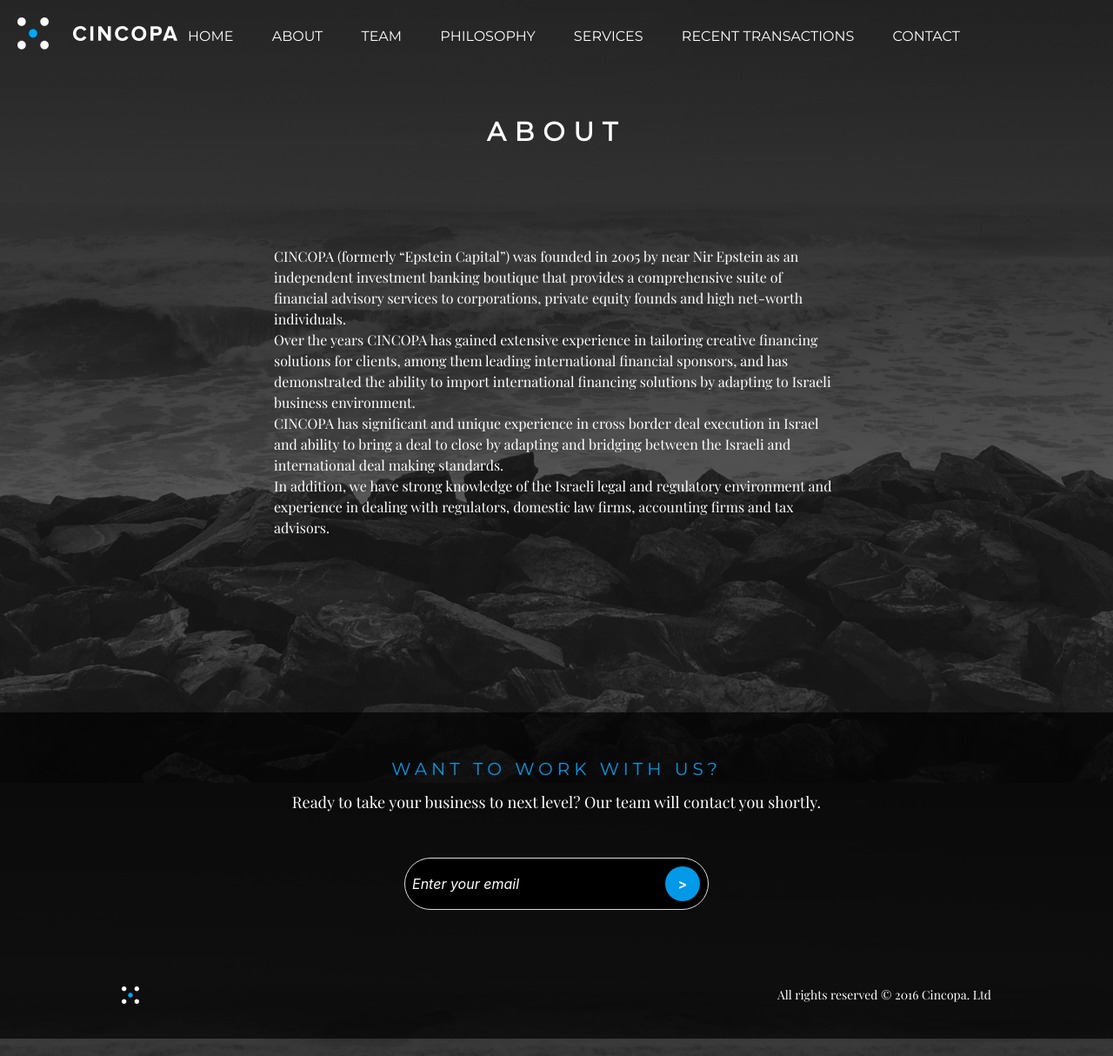
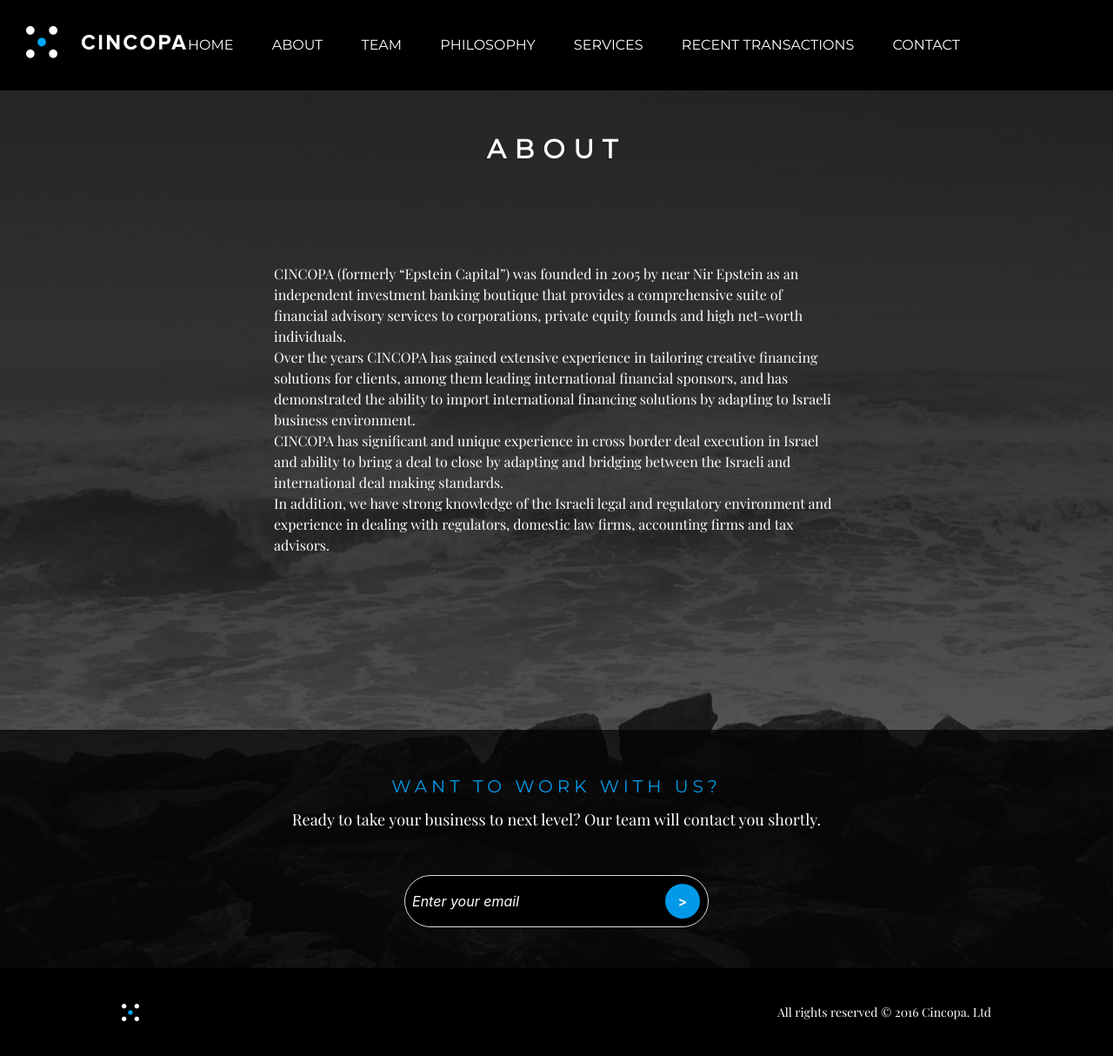
Before and after one commit to kedmyster/cincopa, a Jekyll site: the page built from about.markdown, in a window 1280 px wide. Shown: the whole page at 87% size. Built offline with Jekyll 4.4.1, drawn with Linux system fonts in a browser that asks for light colours.

Commit message:
added home js and finished navbar css

```diff
--- a/_includes/header.html
+++ b/_includes/header.html
@@ -1,18 +1,21 @@
 <header class="site-header" role="banner">
   <div class="header">
+    <div class="mobile-logo">
+      <img src="/img/static/static-mobilelogo.png" alt="">
+    </div>
     <div class="logo">
-        <img src="/img/static/static-homelogo.png"/>
+      <img src="/img/static/static-homelogo.png" />
+    </div>
+    <div class="mobile-nav">
+      <img src="/img/static/static-mobilenav.png" alt="">
     </div>
     <div class="menu">
       <ul>
-        {% assign sorted_pages = site.pages | sort:"order"  %}
-        {% for my_page in sorted_pages %}
-          {% if my_page.title %}
-          <li>
-              <a class="page-link" href="{{ my_page.url | relative_url }}">{{ my_page.title | escape }}</a>
-          </li>
-          {% endif %}
-        {% endfor %}
+        {% assign sorted_pages = site.pages | sort:"order" %} {% for my_page in sorted_pages %} {% if my_page.title %}
+        <li>
+          <a class="page-link" href="{{ my_page.url | relative_url }}">{{ my_page.title | escape }}</a>
+        </li>
+        {% endif %} {% endfor %}
       </ul>
     </div>
   </div>
--- a/_layouts/default.html
+++ b/_layouts/default.html
@@ -11,5 +11,6 @@
   <script src="/js/jquery-3.1.1.js"></script>
   <script src="/js/shave.js"></script>
   <script src="/js/team.js"></script>
+  <script src="/js/home.js"></script>
 </body>
 </html>
--- a/_layouts/home.html
+++ b/_layouts/home.html
@@ -29,7 +29,7 @@ layout: page
             <p>{{ page.about-us.text }}</p>
         </div>
         <div class="read-more">
-            <a href="{{ page.about-us.page }}">Read more</a>
+            <a href="/about/">Read more</a>
         </div>
     </div>
 </section>
@@ -55,7 +55,7 @@ layout: page
             {% endfor %}
         </div>
         <div class="read-more">
-            <a href="{{ page.services.page }}">Read more</a>
+            <a href="/services/">Read more</a>
         </div>
     </div>
 </section>
@@ -77,7 +77,7 @@ layout: page
             {% endfor %}
         </div>
         <div class="read-more">
-            <a href="{{ page.transaction.page }}">Read more</a>
+            <a href="/transactions/">Read more</a>
         </div>
     </div>
 </section>
--- a/_sass/_about.scss
+++ b/_sass/_about.scss
@@ -1,6 +1,8 @@
 .page-about {
     font-family: 'Playfair Display', serif;
+    .page {
         background-image: url(/img/about/about-background.png);
+        background-attachment: fixed;
         .section.about {
             max-width: 650px;
             margin: auto;
@@ -16,3 +18,4 @@
             }
         }
     }
+}
--- a/_sass/_home.scss
+++ b/_sass/_home.scss
@@ -53,7 +53,7 @@
                 p {
                     margin-bottom: 50px;
                     @include media ($desktop) {
-                        margin-bottom: 550px;
+                        margin-bottom: 75px;
                         font-size: 18px;
                     }
                 }
@@ -72,6 +72,9 @@
                     background-color: rgba(#101010, 0.4);
                     border-radius: 100%;
                     padding: 15px;
+                    @include media ($desktop) {
+                        margin-bottom: 275px;
+                    }
                 }
             }
         }
--- a/_sass/_layout.scss
+++ b/_sass/_layout.scss
@@ -1,11 +1,17 @@
-body{
+body {
     background-size: cover;
 }
+
 header.site-header {
     font-family: 'Montserrat', sans-serif;
     font-weight: 400;
     padding-top: 30px;
     padding-bottom: 30px;
+    background-color: rgba(#000000, 0.7);
+    @include media ($desktop){
+        padding-bottom: 40px;
+        padding-top: 40px;
+    }
     a {
         color: $base-font-color;
         text-decoration: none;
@@ -16,29 +22,75 @@ header.site-header {
             color: shade($color-primary, 25%);
         }
     }
+    .mobile-logo {
+        text-align: center;
+        img {
+            width: 100px;
+            margin-bottom: 10px;
+            @include media ($tablet){
+                width: 150px;
+            }
+            @include media ($desktop){
+                display:none;
+            }
+        }
+    }
     .logo {
         position: absolute;
+        display: none;
         top: 0;
         left: 0;
+        @include media ($desktop){
+            display:unset;
+        }
         img {
             padding-top: 20px;
             padding-left: 20px;
+            @include media ($desktop){
+                padding-top: 30px;
+                padding-left: 30px;
+            }
         }
+    }
+    .mobile-nav{
+            width: 50px;
+            margin-left: auto;
+            margin-right: auto;
+            @include media ($desktop){
+                display:none;
+            }
     }
     .menu {
         text-align: center;
         font-size: 16px;
         text-transform: uppercase;
+        display: none;
+        @include media ($desktop){
+            display: unset;
+        }
         li {
             display: inline-block;
             margin-left: 40px;
+        }
+    }
+    &:before {
+        content: "";
+        width: 28px;
+        height: 28px;
+        background: $blue;
+        position: absolute;
+        border-radius: 100%;
+        top: 0;
+        left: 50%;
+        transform: translateX(-50%) translateY(-50%);
+        @include media ($desktop){
+            display:none;
         }
     }
 }
 
 .page-content {
     .page {
-
         .page-title {
             padding-top: 50px;
             padding-bottom: 50px;
@@ -83,7 +135,6 @@ footer.site-footer {
         background-image: url("/img/static/static-logo.png");
         background-repeat: no-repeat;
         background-position: top center;
-
         text-align: center;
         @include media ($tablet) {
             font-size: 19px;
--- /dev/null
+++ b/js/home.js
@@ -0,0 +1,7 @@
+$(document).ready(function () {
+    $('.page-scroll').click(function () {
+        $('html,body').animate({
+                scrollTop: $(".section.about-us").offset().top
+            },'slow');
+    });
+});
--- a/js/team.js
+++ b/js/team.js
@@ -6,11 +6,11 @@ $(document).ready(function (e) {
         if ($paragraph.attr("aria-expanded") == "false") {
             $paragraph.shave(99999);
             $paragraph.attr("aria-expanded", "true");
-            $('a').html("Show less");
+            $(this).html("Show less");
         } else {
             $paragraph.shave(190);
             $paragraph.attr("aria-expanded", "false");
-            $('a').html("Show more");
+            $(this).html("Show more");
         }
     });
 });
```
Also changed, not shown: img/static/static-mobilelogo.png (added), img/static/static-mobilenav.png (added). Lines whose indentation alone changed are shown as unchanged.
